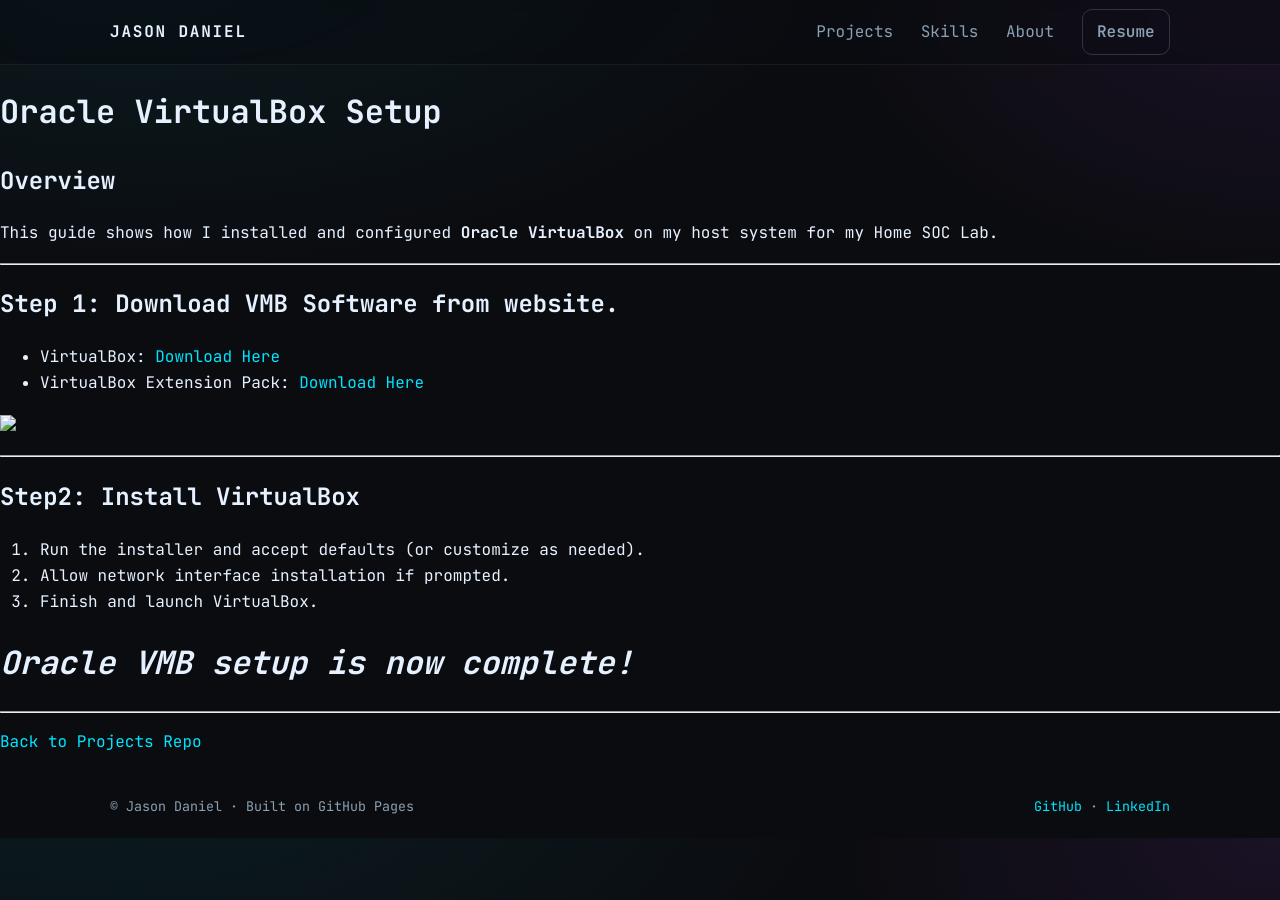
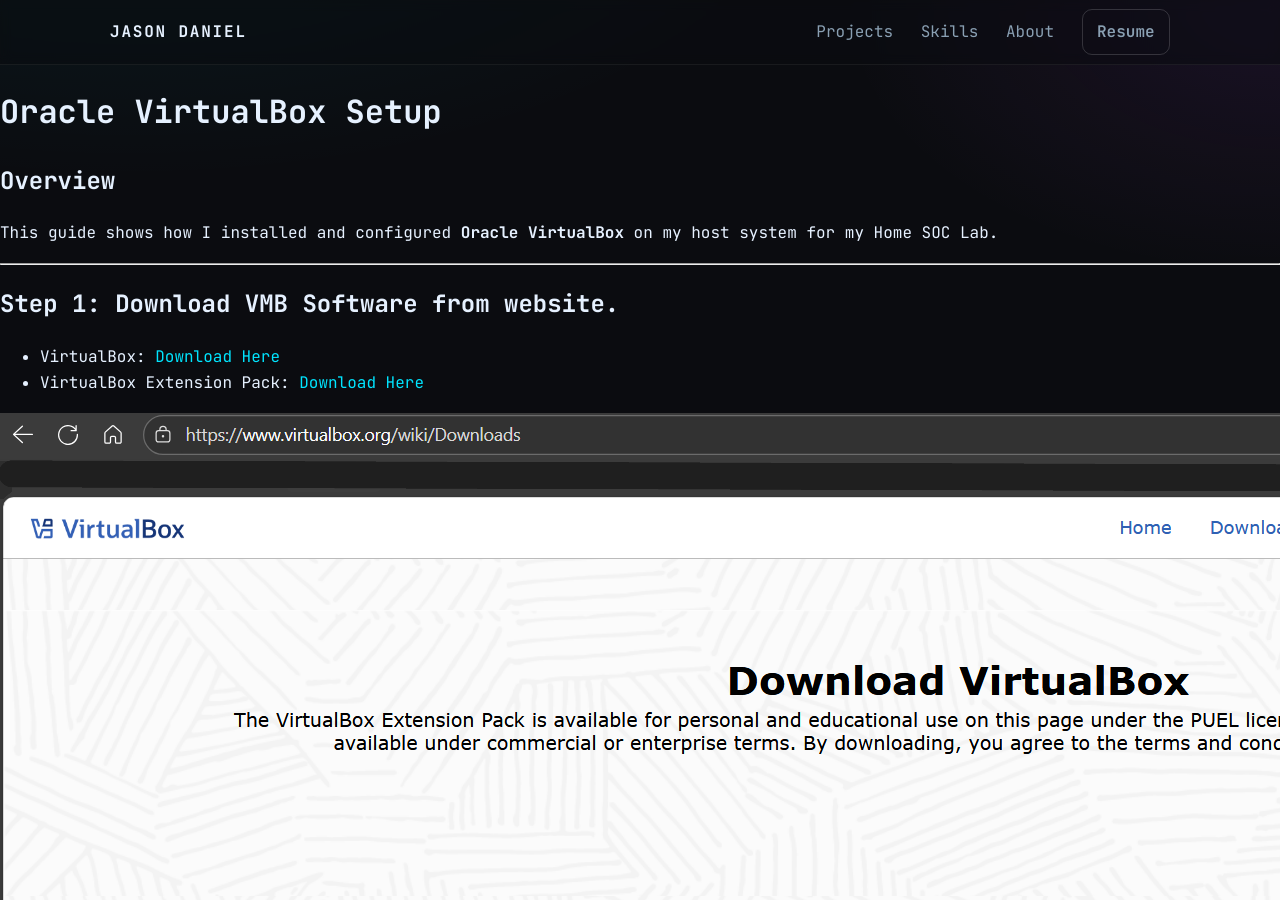
Before and after one commit to cscdanielj/cscdanielj.github.io, a Jekyll site: the page built from projects/oracle-virtualbox-setup.md, in a window 1280 px wide and 900 px high. Built offline with Jekyll 4.4.1, drawn with Linux system fonts in a browser that asks for light colours.

Commit message:
Update oracle-virtualbox-setup.md

```diff
--- a/projects/oracle-virtualbox-setup.md
+++ b/projects/oracle-virtualbox-setup.md
@@ -14,7 +14,7 @@
 - VirtualBox: [Download Here](https://www.virtualbox.org/wiki/Downloads)
 - VirtualBox Extension Pack: [Download Here](https://www.virtualbox.org/wiki/Downloads)
 
-<img src="assets/screenshots/virtualbox/downloads.png">
+<img src="screenshots/virtualbox/downloads.png">
 
 
 ---
```
